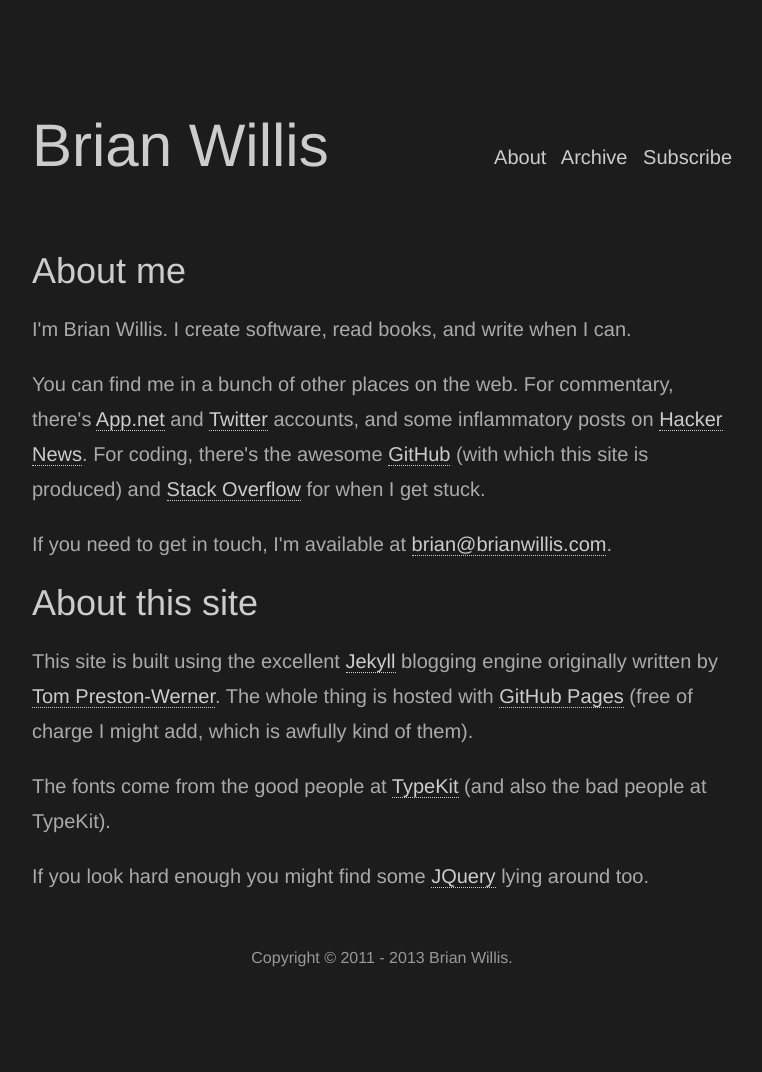
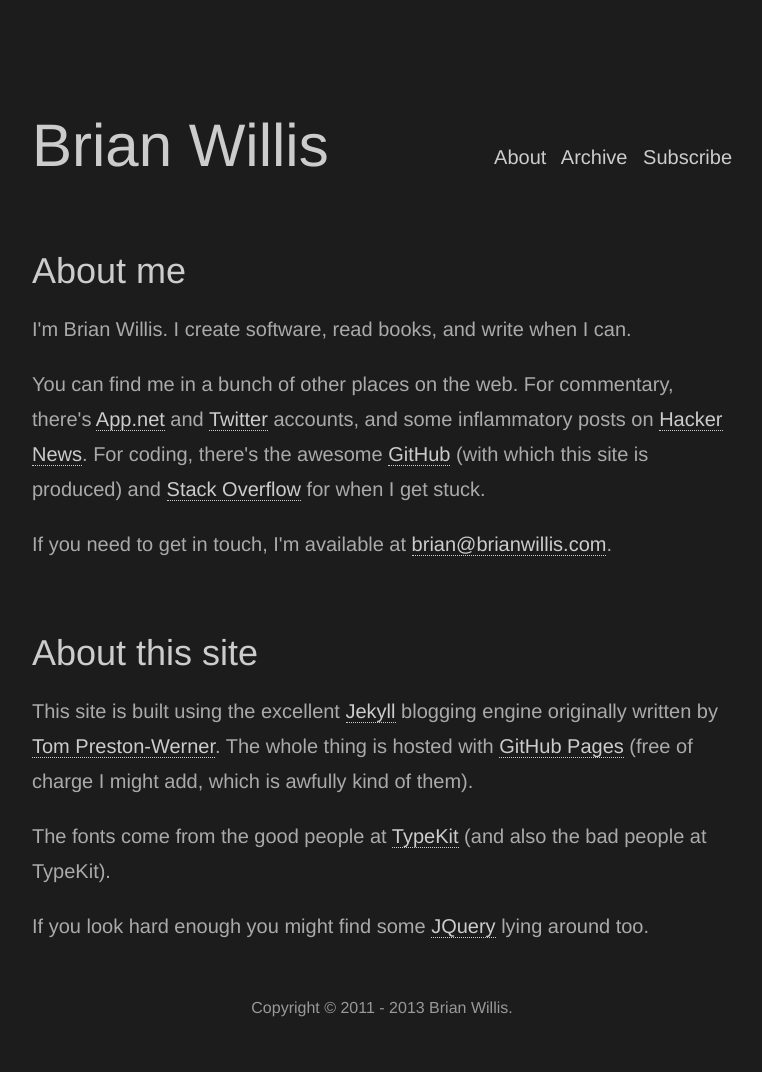
Before and after one commit to brianwillis/brianwillis.github.com, a Jekyll site: the page built from about.html, in a window 1280 px wide. Shown: the whole page, without its empty margins (258-1020 px from the left). Built offline with Jekyll 4.4.1, drawn with Linux system fonts in a browser that asks for light colours; Markdown is read by kramdown in place of the engine named in the settings; before the commit the page ends 1022 px from its top, so only the background shows below that.

Commit message:
Modified about.html to work correctly with the new stylesheet.

```diff
--- a/about.html
+++ b/about.html
@@ -7,6 +7,8 @@
             <p>I'm Brian Willis. I create software, read books, and write when I can.</p>
             <p>You can find me in a bunch of other places on the web. For commentary, there's <a href="http://alpha.app.net/brianwillis" title="App.net">App.net</a> and <a href="http://twitter.com/brianfromwgtn" title="Twitter">Twitter</a> accounts, and some inflammatory posts on <a href="http://news.ycombinator.com/user?id=brianwillis" title="Hacker News">Hacker News</a>. For coding, there's the awesome <a href="http://github.com/brianwillis" title="Github">GitHub</a> (with which this site is produced) and <a href="http://stackoverflow.com/users/118/brian-willis" title="Stack Overflow">Stack Overflow</a> for when I get stuck.</p>
             <p>If you need to get in touch, I'm available at <a href="mailto:brian@brianwillis.com" title="Send me an email">brian@brianwillis.com</a>.</p>
+        </div>
+        <div class="postcontent" style="margin-top: 70px;"> <!-- I debated whether or not to use an inline style here. Context-over-consistency won out. -->
             <h2>About this site</h2>
             <p>This site is built using the excellent <a href="http://github.com/mojombo/jekyll">Jekyll</a> blogging engine originally written by <a href="http://tom.preston-werner.com/">Tom Preston-Werner</a>. The whole thing is hosted with <a href="http://pages.github.com/">GitHub Pages</a> (free of charge I might add, which is awfully kind of them).</p> <p>The fonts come from the good people at <a href="http://typekit.com/">TypeKit</a> (and also the bad people at TypeKit). </p> <p>If you look hard enough you might find some <a href="http://jquery.com/">JQuery</a> lying around too.
         </div>
```
